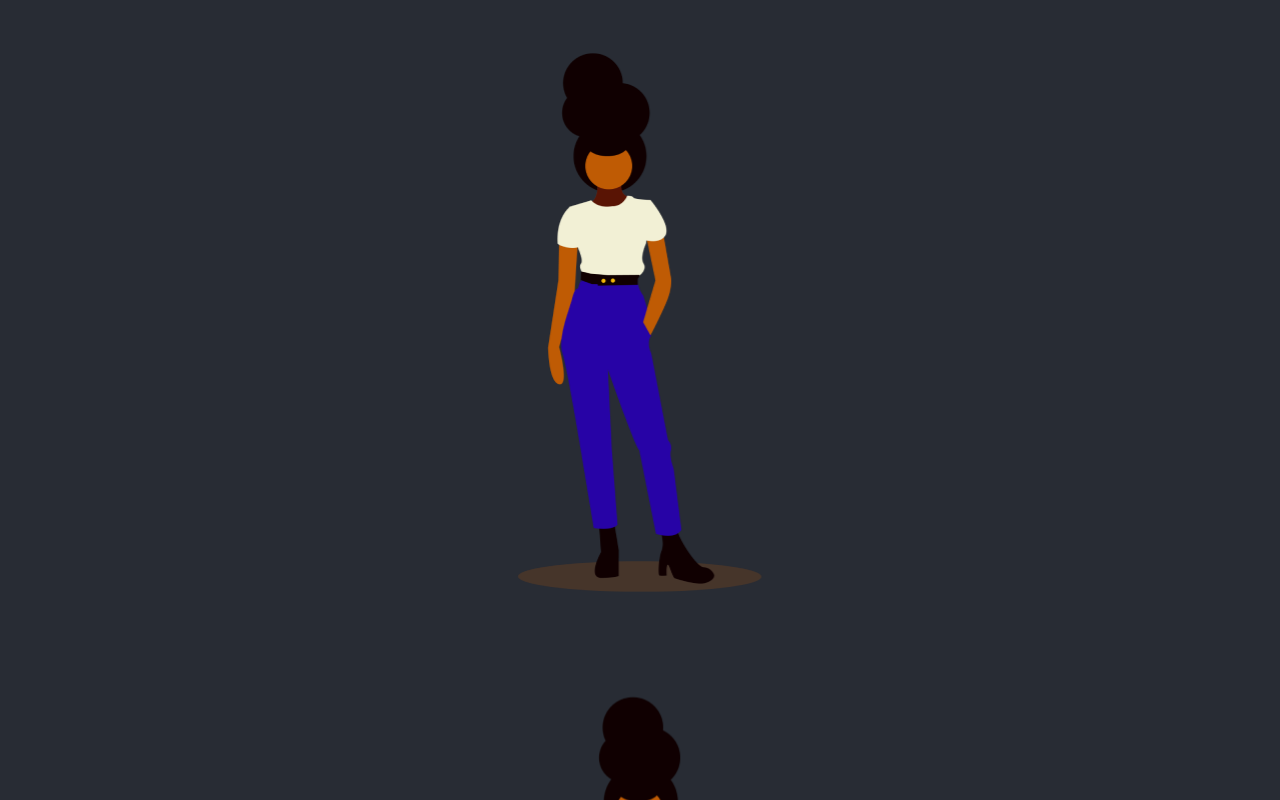
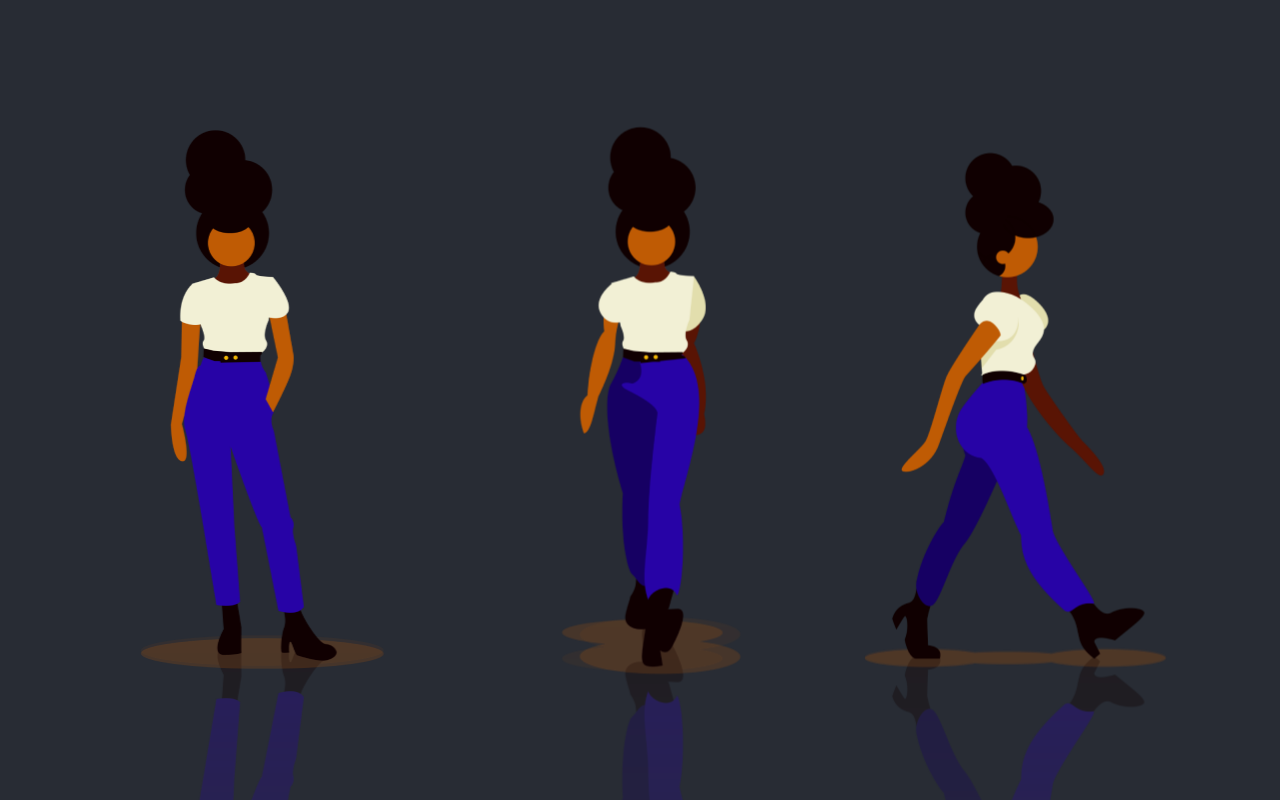
Before and after one commit to dulcevaleriana/new_portfolio_2021, a React (Create React App) app: page / in a window 1280 px wide. Shown: the top 800 px of the page. Built offline with nearby package versions, Linux system fonts and the light colour scheme.

Commit message:
avance animacion parte dos

```diff
--- a/src/App.js
+++ b/src/App.js
@@ -5,9 +5,10 @@ function App() {
   return (
     <div className="App">
       <header className="App-header">
-        {/* Prueba animacion caminando de frente */}
+        {/* Prueba animacion */}
         <div className="class-animacion-0"/>
         <div className="class-animacion-1"/>
+        <div className="class-animacion-2"/>
       </header>
     </div>
   );
--- a/src/css/animate.scss
+++ b/src/css/animate.scss
@@ -10,3 +10,16 @@
         background-position: 3021px;
     }
 }
+
+.class-animacion-2{
+    animation: animate-animacion-2 0.8s steps(8) infinite reverse;
+}
+
+@keyframes animate-animacion-2 {
+    0%{
+        background-position: 0px;
+    }
+    100%{
+        background-position: 2974px;
+    }
+}
--- a/src/css/style.scss
+++ b/src/css/style.scss
@@ -1,14 +1,29 @@
 @import './animate.scss';
 @import './variable.scss';
+
+/*NOTA: ESTO ES UNA PRUEBA, QUITAR ESTA CLASE DESPUES*/
+header.App-header {
+    display: flex;
+    flex-direction: initial;
+}
 
 .class-animacion-0{
     height: 647px;
     width: 377.6px;
     background: $image_animation_0;
+    -webkit-box-reflect: $reflect;
 }
 
 .class-animacion-1{
     height: 647px;
     width: 377.6px;
     background: $image_animation_1;
+    -webkit-box-reflect: $reflect-2;
 }
+
+.class-animacion-2{
+    height: 647px;
+    width: 377.6px;
+    background: $image_animation_2;
+    -webkit-box-reflect: $reflect-3;
+}
--- a/src/css/variable.scss
+++ b/src/css/variable.scss
@@ -1,3 +1,9 @@
 /*image*/
 $image_animation_0 : url("../image//animacion-frame-02.png");
 $image_animation_1 : url("../image/animacion-frame_1.png");
+$image_animation_2 : url("../image/animacion-frame-03.png");
+
+/*reflect*/
+$reflect : below -144px linear-gradient(to bottom, rgba(0,0,0,0.0), rgba(0,0,0,0.4));
+$reflect-2 :below -157px linear-gradient(to bottom, rgba(0, 0, 0, 0), rgba(0, 0, 0, 0.4));
+$reflect-3 :below -133px linear-gradient(to bottom, rgba(0, 0, 0, 0), rgba(0, 0, 0, 0.4));
```
Also changed, not shown: src/image/animacion-frame-03.png (added).
